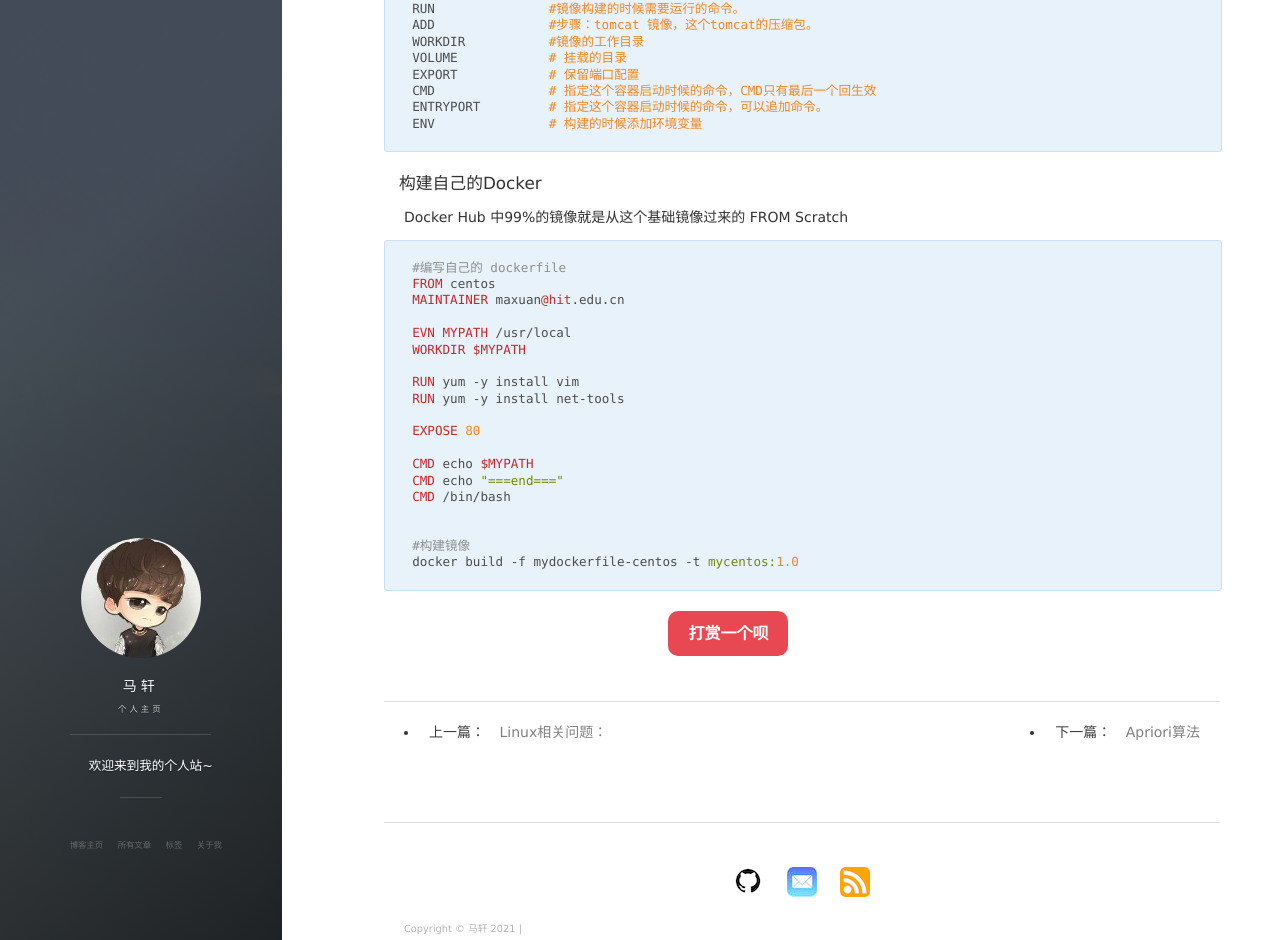
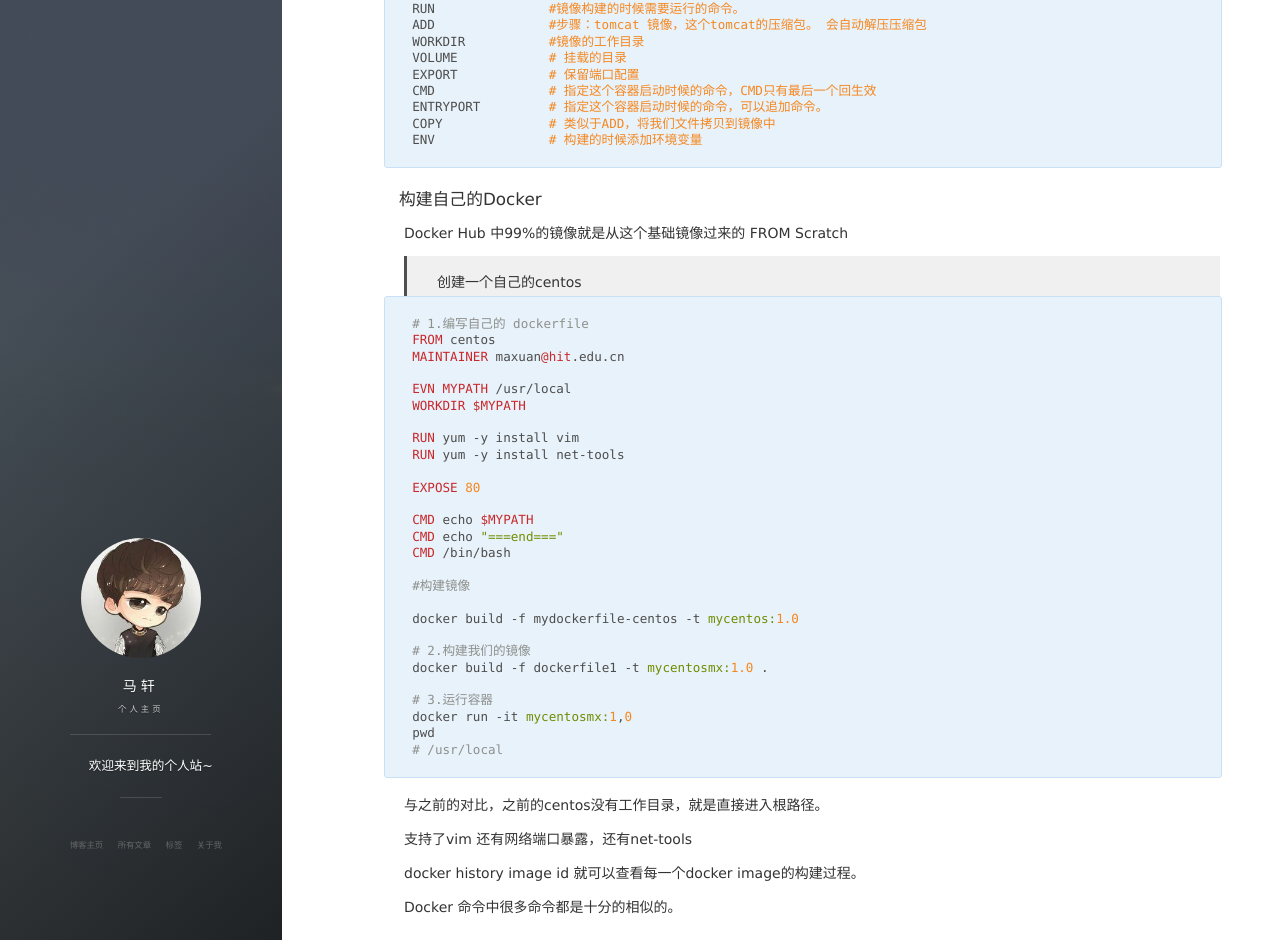
Before and after one commit to basicButtons/basicButtons.github.io, a Jekyll site: the page built from _posts/2021-9-16-Docker.md, in a window 1280 px wide and 1400 px high, scrolled down 5905 px. Shown: the top 940 px of the window. Built offline with Jekyll 4.4.1, drawn with Linux system fonts in a browser that asks for light colours; nearby versions of some CDN libraries; our own code applies the rules of GitHub Pages for plain Markdown files; comment, search, counter and statistics services are not loaded; some of the changed text lies outside the part shown.

Commit message:
add docker knowledge

`````diff
--- a/_posts/2021-9-16-Docker.md
+++ b/_posts/2021-9-16-Docker.md
@@ -349,12 +349,13 @@ dockerfile的基础知识：
 FROM              # 基础镜像，一切从这里开始
 MAINTAINER        #镜像是谁写的，姓名+邮箱。
 RUN               #镜像构建的时候需要运行的命令。
-ADD               #步骤：tomcat 镜像，这个tomcat的压缩包。
+ADD               #步骤：tomcat 镜像，这个tomcat的压缩包。 会自动解压压缩包
 WORKDIR           #镜像的工作目录
 VOLUME            # 挂载的目录
 EXPORT            # 保留端口配置
 CMD               # 指定这个容器启动时候的命令，CMD只有最后一个回生效
 ENTRYPORT         # 指定这个容器启动时候的命令，可以追加命令。
+COPY              # 类似于ADD，将我们文件拷贝到镜像中
 ENV               # 构建的时候添加环境变量
 ```
 
@@ -364,8 +365,10 @@ ENV               # 构建的时候添加环境变量
 
 Docker Hub 中99%的镜像就是从这个基础镜像过来的 FROM Scratch
 
+> 创建一个自己的centos
+
 ````
-#编写自己的 dockerfile
+# 1.编写自己的 dockerfile
 FROM centos
 MAINTAINER maxuan@hit.edu.cn
 
@@ -381,7 +384,47 @@ CMD echo $MYPATH
 CMD echo "===end==="
 CMD /bin/bash
 
+#构建镜像
 
-#构建镜像
 docker build -f mydockerfile-centos -t mycentos:1.0
+
+# 2.构建我们的镜像
+docker build -f dockerfile1 -t mycentosmx:1.0 .
+
+# 3.运行容器
+docker run -it mycentosmx:1,0
+pwd
+# /usr/local
 ````
+
+与之前的对比，之前的centos没有工作目录，就是直接进入根路径。
+
+支持了vim 还有网络端口暴露，还有net-tools
+
+docker history image id 就可以查看每一个docker image的构建过程。
+
+Docker 命令中很多命令都是十分的相似的。
+
+
+
+#### 发布自己的docker镜像
+
+```
+1、地址https://hub.docker.com/ 注册自己的账号
+2、确定这个账号可以登录
+3、在我们的服务器上提交自己的代码
+
+docker login --help
+
+docker tag 5e1f024 basicbuttons/mycentos:1.0
+
+docker push basicbuttons/mycentos:1.0
+这样就可以发布到 dockerhub 上了
+
+```
+
+![image-20210924212210106](C:\Users\HIT\AppData\Roaming\Typora\typora-user-images\image-20210924212210106.png)
+
+
+
+## Docker网络
`````
